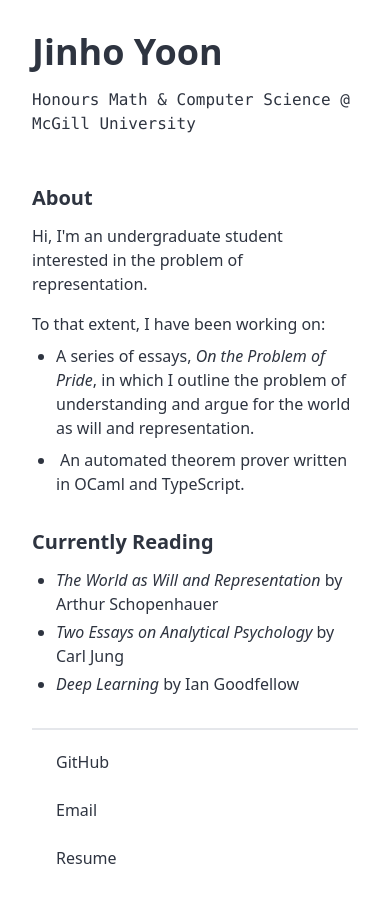
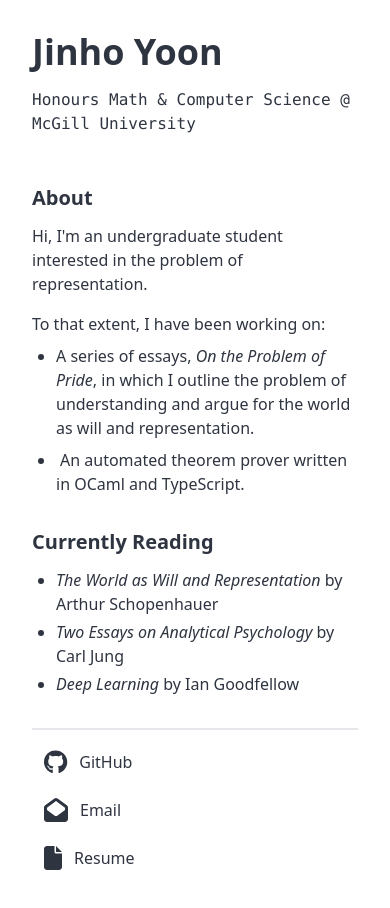
Before and after one commit to jinh0/jinho.xyz, a Next.js app: page / in a window 390 px wide. Shown: the top 908 px of the page. Built offline with nearby package versions, Linux system fonts and the light colour scheme.

Commit message:
fix: icons

```diff
--- /dev/null
+++ b/components/home/About.tsx
@@ -0,0 +1,60 @@
+import React from 'react'
+
+const About = () => {
+  return (
+    <>
+      <div className="pb-8 text-base md:text-xl">
+        <p className="font-bold text-xl md:text-2xl pb-3">About</p>
+
+        <p className="pb-4">
+          Hi, I&apos;m an undergraduate student interested in
+          <span className="font-medium"> the problem of representation.</span>
+        </p>
+
+        <p className="pb-2">To that extent, I have been working on:</p>
+
+        <ul className="list-disc list-outside pl-6">
+          <li className="pb-2">
+            A series of essays,{' '}
+            <span className="relative w-fit group">
+              <span className="bg-bg1 border-1 border-bg2 text-primary group-hover:bg-bg2 transition py-1 rounded-lg cursor-pointer duration-100">
+                <a href="" className="font-medium italic">
+                  On the Problem of Pride
+                </a>
+              </span>
+            </span>
+            , in which I outline the problem of understanding and argue for the
+            world as will and representation.
+          </li>
+          <li>
+            <span className="bg-bg1 text-primary hover:bg-bg2 transition p-1 rounded-lg cursor-pointer duration-100">
+              <a href="https://github.com/jinh0/atp">
+                An automated theorem prover
+              </a>
+            </span>
+            written in OCaml and TypeScript.
+          </li>
+        </ul>
+      </div>
+      <div className="pb-8 text-base md:text-xl">
+        <p className="font-bold text-xl md:text-2xl pb-3">Currently Reading</p>
+
+        <ul className="list-disc list-outside pl-6">
+          <li className="pb-1">
+            <span className="italic">The World as Will and Representation</span>{' '}
+            by Arthur Schopenhauer
+          </li>
+          <li className="pb-1">
+            <span className="italic">Two Essays on Analytical Psychology</span>{' '}
+            by Carl Jung
+          </li>
+          <li>
+            <span className="italic">Deep Learning</span> by Ian Goodfellow
+          </li>
+        </ul>
+      </div>
+    </>
+  )
+}
+
+export default About
--- /dev/null
+++ b/components/home/Footer.tsx
@@ -0,0 +1,43 @@
+import { FontAwesomeIcon } from '@fortawesome/react-fontawesome'
+import { faGithub } from '@fortawesome/free-brands-svg-icons'
+import { faEnvelopeOpen, faFile } from '@fortawesome/free-solid-svg-icons'
+import React from 'react'
+
+const Footer = () => {
+  return (
+    <div className="font-medium text-base flex flex-col md:flex-row pt-2 border-t-2 border-fg4 w-full">
+      <a
+        href="https://www.github.com/jinh0"
+        className="flex flex-row rounded-md hover:bg-bg1 p-3 transition duration-150 mr-1"
+      >
+        <FontAwesomeIcon
+          icon={faGithub}
+          className={'self-center fa-brands fa-github text-2xl mr-3'}
+        />
+        <p className="self-center">GitHub</p>
+      </a>
+      <a
+        href="mailto:jinho.yoon@mcgill.ca"
+        className="flex flex-row rounded-md hover:bg-bg1 p-3 transition duration-150 mr-1"
+      >
+        <FontAwesomeIcon
+          icon={faEnvelopeOpen}
+          className={'self-center text-2xl mr-3'}
+        />
+        <p className="self-center">Email</p>
+      </a>
+      <a
+        href=""
+        className="flex flex-row rounded-md hover:bg-bg1 p-3 transition duration-150 mr-1"
+      >
+        <FontAwesomeIcon
+          icon={faFile}
+          className={'self-center text-2xl mr-3'}
+        />
+        <p className="self-center">Resume</p>
+      </a>
+    </div>
+  )
+}
+
+export default Footer
--- /dev/null
+++ b/components/home/Heading.tsx
@@ -0,0 +1,21 @@
+import React from 'react'
+import About from './About'
+
+const Heading = () => {
+  return (
+    <div className="">
+      <div className="flex flex-col">
+        <div className="pb-12 border-fg4">
+          <p className="text-4xl md:text-5xl font-extrabold mb-4">Jinho Yoon</p>
+          <p className="text-base md:text-xl font-normal font-mono">
+            Honours Math & Computer Science @ McGill University
+          </p>
+        </div>
+
+        <About />
+      </div>
+    </div>
+  )
+}
+
+export default Heading
--- a/package.json
+++ b/package.json
@@ -9,6 +9,11 @@
     "lint": "next lint"
   },
   "dependencies": {
+    "@fortawesome/fontawesome-svg-core": "^6.1.2",
+    "@fortawesome/free-brands-svg-icons": "^6.1.2",
+    "@fortawesome/free-regular-svg-icons": "^6.1.2",
+    "@fortawesome/free-solid-svg-icons": "^6.1.2",
+    "@fortawesome/react-fontawesome": "^0.2.0",
     "next": "12.2.3",
     "react": "18.2.0",
     "react-dom": "18.2.0"
--- a/pages/index.tsx
+++ b/pages/index.tsx
@@ -1,3 +1,5 @@
+import Footer from '@components/home/Footer'
+import Heading from '@components/home/Heading'
 import type { NextPage } from 'next'
 import Head from 'next/head'
 import React from 'react'
@@ -12,105 +14,8 @@ const Home: NextPage = () => {
       <div className="md:w-screen md:h-screen flex flex-row bg-gradient-to-r from-white-0 to-bg1 p-8 lg:p-24 transition-all text-[#2E3440]">
         <div className="w-full self-center flex flex-col md:flex-row">
           <div className="w-full lg:w-3/5">
-            <div className="">
-              <div className="flex flex-col">
-                <div className="pb-12 border-fg4">
-                  <p className="text-4xl md:text-5xl font-extrabold mb-4">
-                    Jinho Yoon
-                  </p>
-                  <p className="text-base md:text-xl font-normal font-mono">
-                    Honours Math & Computer Science @ McGill University
-                  </p>
-                </div>
-
-                <div className="pb-8 text-base md:text-xl">
-                  <p className="font-bold text-xl md:text-2xl pb-3">About</p>
-
-                  <p className="pb-4">
-                    Hi, I&apos;m an undergraduate student interested in
-                    <span className="font-medium">
-                      {' '}
-                      the problem of representation.
-                    </span>
-                  </p>
-
-                  <p className="pb-2">
-                    To that extent, I have been working on:
-                  </p>
-
-                  <ul className="list-disc list-outside pl-6">
-                    <li className="pb-2">
-                      A series of essays,{' '}
-                      <span className="relative w-fit group">
-                        <span className="bg-bg1 border-1 border-bg2 text-primary group-hover:bg-bg2 transition py-1 rounded-lg cursor-pointer duration-100">
-                          <a href="" className="font-medium italic">
-                            On the Problem of Pride
-                          </a>
-                        </span>
-                      </span>
-                      , in which I outline the problem of understanding and
-                      argue for the world as will and representation.
-                    </li>
-                    <li>
-                      <span className="bg-bg1 text-primary hover:bg-bg2 transition p-1 rounded-lg cursor-pointer duration-100">
-                        <a href="https://github.com/jinh0/atp">
-                          An automated theorem prover
-                        </a>
-                      </span>
-                      written in OCaml and TypeScript.
-                    </li>
-                  </ul>
-                </div>
-                <div className="pb-8 text-base md:text-xl">
-                  <p className="font-bold text-xl md:text-2xl pb-3">
-                    Currently Reading
-                  </p>
-
-                  <ul className="list-disc list-outside pl-6">
-                    <li className="pb-1">
-                      <span className="italic">
-                        The World as Will and Representation
-                      </span>{' '}
-                      by Arthur Schopenhauer
-                    </li>
-                    <li className="pb-1">
-                      <span className="italic">
-                        Two Essays on Analytical Psychology
-                      </span>{' '}
-                      by Carl Jung
-                    </li>
-                    <li>
-                      <span className="italic">Deep Learning</span> by Ian
-                      Goodfellow
-                    </li>
-                  </ul>
-                </div>
-              </div>
-            </div>
-
-            <div className="font-medium text-base flex flex-col md:flex-row pt-2 border-t-2 border-fg4 w-full">
-              <a
-                href="https://www.github.com/jinh0"
-                className="flex flex-row rounded-md hover:bg-bg1 p-3 transition duration-150 mr-1"
-              >
-                <i className="self-center fa-brands fa-github text-2xl mr-3"></i>
-                <p className="self-center">GitHub</p>
-              </a>
-              <a
-                href="mailto:jinho.yoon@mcgill.ca"
-                className="flex flex-row rounded-md hover:bg-bg1 p-3 transition duration-150 mr-1"
-              >
-                <i className="self-center fa-solid fa-envelope text-2xl mr-3"></i>
-                <p className="self-center">Email</p>
-              </a>
-              <a
-                href=""
-                className="flex flex-row rounded-md hover:bg-bg1 p-3 transition duration-150 mr-1"
-              >
-                <i className="self-center fa-solid fa-briefcase text-2xl mr-3"></i>
-                <p className="self-center">Resume</p>
-              </a>
-            </div>
+            <Heading />
+            <Footer />
           </div>
 
           <div className="hidden md:block pl-8">
--- a/styles/index.css
+++ b/styles/index.css
@@ -551,24 +551,8 @@ video {
   --tw-backdrop-sepia:  ;
 }
 
-.absolute {
-  position: absolute;
-}
-
 .relative {
   position: relative;
-}
-
-.left-0 {
-  left: 0px;
-}
-
-.top-6 {
-  top: 1.5rem;
-}
-
-.mb-4 {
-  margin-bottom: 1rem;
 }
 
 .mr-1 {
@@ -577,6 +561,10 @@ video {
 
 .mr-3 {
   margin-right: 0.75rem;
+}
+
+.mb-4 {
+  margin-bottom: 1rem;
 }
 
 .flex {
@@ -629,11 +617,6 @@ video {
   border-radius: 0.375rem;
 }
 
-.rounded-b-lg {
-  border-bottom-right-radius: 0.5rem;
-  border-bottom-left-radius: 0.5rem;
-}
-
 .border-t-2 {
   border-top-width: 2px;
 }
@@ -659,8 +642,12 @@ video {
   padding-bottom: 0.25rem;
 }
 
-.pb-12 {
-  padding-bottom: 3rem;
+.pl-8 {
+  padding-left: 2rem;
+}
+
+.pb-6 {
+  padding-bottom: 1.5rem;
 }
 
 .pb-8 {
@@ -691,21 +678,17 @@ video {
   padding-top: 0.5rem;
 }
 
-.pl-8 {
-  padding-left: 2rem;
-}
-
-.pb-6 {
-  padding-bottom: 1.5rem;
+.pb-12 {
+  padding-bottom: 3rem;
 }
 
 .font-mono {
   font-family: ui-monospace, SFMono-Regular, Menlo, Monaco, Consolas, "Liberation Mono", "Courier New", monospace;
 }
 
-.text-4xl {
-  font-size: 2.25rem;
-  line-height: 2.5rem;
+.text-3xl {
+  font-size: 1.875rem;
+  line-height: 2.25rem;
 }
 
 .text-base {
@@ -718,19 +701,22 @@ video {
   line-height: 1.75rem;
 }
 
-.text-sm {
-  font-size: 0.875rem;
-  line-height: 1.25rem;
-}
-
 .text-2xl {
   font-size: 1.5rem;
   line-height: 2rem;
 }
 
-.text-3xl {
-  font-size: 1.875rem;
-  line-height: 2.25rem;
+.text-4xl {
+  font-size: 2.25rem;
+  line-height: 2.5rem;
+}
+
+.font-bold {
+  font-weight: 700;
+}
+
+.font-medium {
+  font-weight: 500;
 }
 
 .font-extrabold {
@@ -741,14 +727,6 @@ video {
   font-weight: 400;
 }
 
-.font-bold {
-  font-weight: 700;
-}
-
-.font-medium {
-  font-weight: 500;
-}
-
 .italic {
   font-style: italic;
 }
@@ -756,10 +734,6 @@ video {
 .text-\[\#2E3440\] {
   --tw-text-opacity: 1;
   color: rgb(46 52 64 / var(--tw-text-opacity));
-}
-
-.opacity-0 {
-  opacity: 0;
 }
 
 .outline {
@@ -784,16 +758,8 @@ video {
   transition-duration: 100ms;
 }
 
-.duration-200 {
-  transition-duration: 200ms;
-}
-
 .duration-150 {
   transition-duration: 150ms;
-}
-
-.group:hover .group-hover\:opacity-100 {
-  opacity: 1;
 }
 
 @media (min-width: 768px) {
@@ -813,11 +779,6 @@ video {
     flex-direction: row;
   }
 
-  .md\:text-5xl {
-    font-size: 3rem;
-    line-height: 1;
-  }
-
   .md\:text-xl {
     font-size: 1.25rem;
     line-height: 1.75rem;
@@ -826,6 +787,11 @@ video {
   .md\:text-2xl {
     font-size: 1.5rem;
     line-height: 2rem;
+  }
+
+  .md\:text-5xl {
+    font-size: 3rem;
+    line-height: 1;
   }
 }
 
```
Also changed, not shown: tsconfig.json (+11 -10 lines), 2 other files (tests, documents, lock files or other folders).
